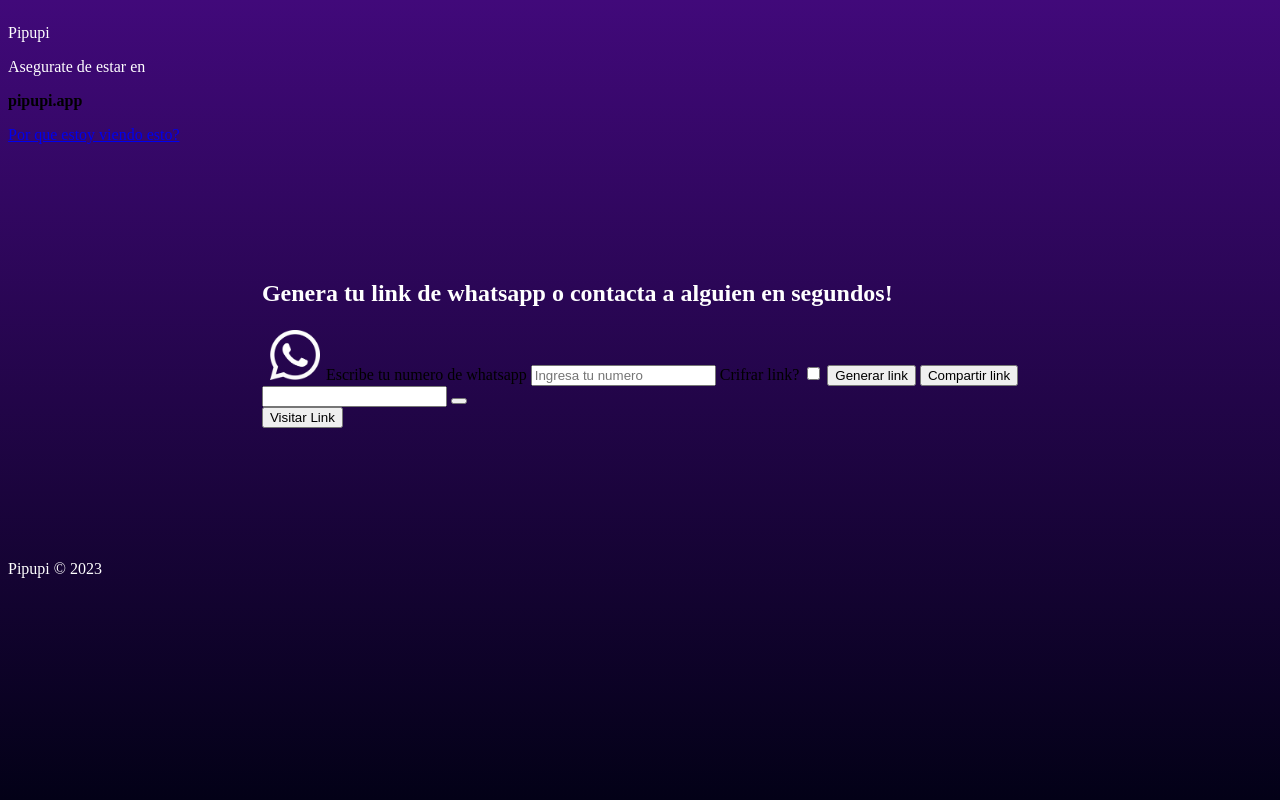
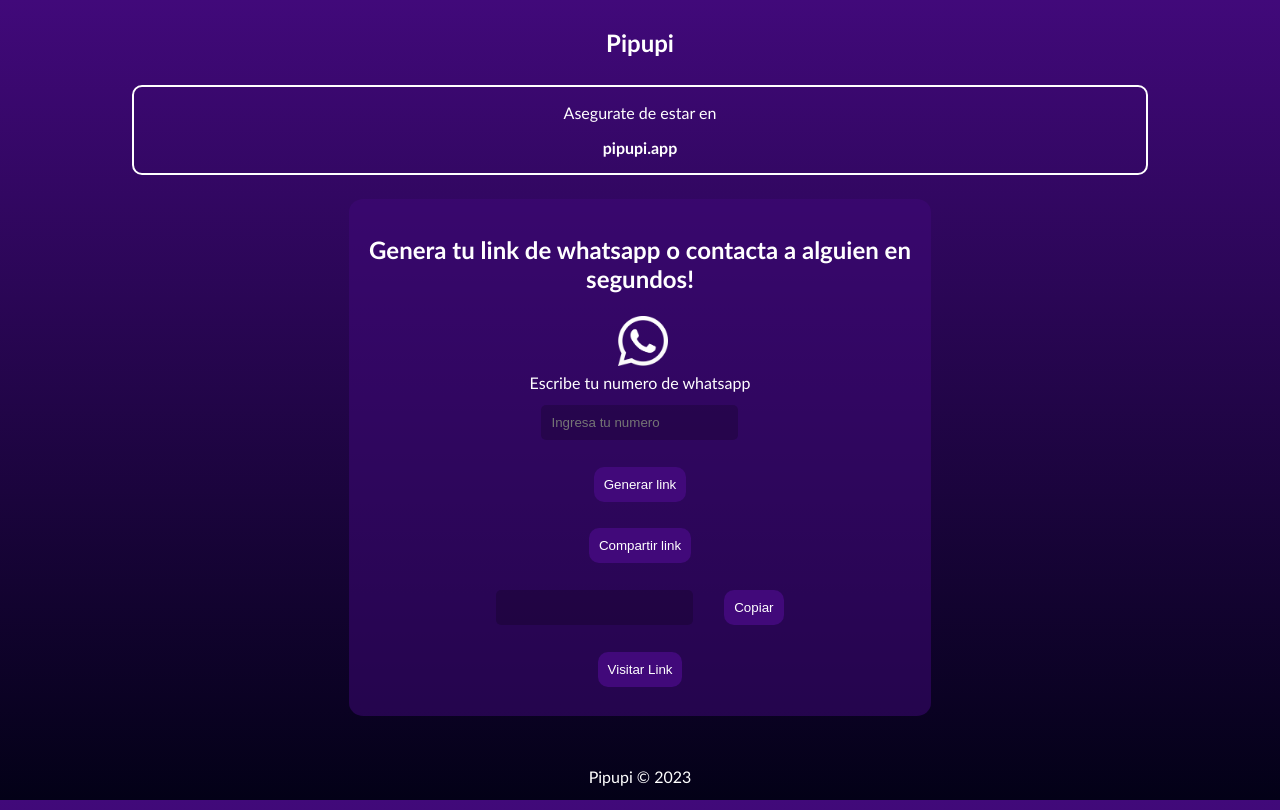
Before and after one commit to zentyk/pipupi, a plain HTML site: page dist/index.html in a window 1280 px wide. Drawn offline with Linux system fonts and the light colour scheme.

Commit message:
release candidate

```diff
--- a/dist/css/styles.css
+++ b/dist/css/styles.css
@@ -5,17 +5,12 @@ body{
    display: flex;
    flex-direction: column;
    min-height: 50vh;
-}
-
-h2,p{
-    color: white;
-}
-
-.social-btn{
-    width: 60px;
-    height: 60px;
-    background: none;
-    border: 2px solid #00000000;
+   color:white;
+   display: flex;
+   flex-direction: column;
+   justify-content: center;
+   align-items: center;
+   font-family: 'Gill Sans', 'Gill Sans MT', Calibri, 'Trebuchet MS', sans-serif;
 }
 
 #main{
@@ -23,13 +18,64 @@ h2,p{
     flex-direction: column;
     justify-content: center;
     align-items: center;
-    height: 50vh;
+    margin: 1em;
 }
 
-#hasLink{
-    display: none;
+
+#no-link{
+  display: flex;
+  flex-direction: column;
+  justify-content: center;
+  align-items: center;
+  background-color: rgba(65, 9, 122, 0.5);
+  text-align: center;
+  border-radius: 2.5%;
+  width: 80%;
+  padding: 1em;
 }
 
+#num{
+  padding: 10px;
+  border: none;
+  background-color: rgba(0, 0, 0, 0.2);
+  border-radius: 5px;
+  color: white;
+}
+
+#links{
+  padding: 10px;
+  border: none;
+  background-color: rgba(0, 0, 0, 0.2);
+  border-radius: 5px;
+  color: white;
+}
+
+.pipupiBtn{
+  padding: 10px;
+  background-color: #41097a;
+  color: white;
+  border: none;
+  border-radius: 10px;
+  margin: 1em;
+}
+
+#advice{
+  width: 80%;
+  margin: 0.5em;
+  border: 2.5px solid white;
+  border-radius: 10px;
+  text-align: center;
+  font-size: 1em;
+}
+
+
+/*#region Inputs*/
+.social-btn{
+    width: 60px;
+    height: 60px;
+    background: none;
+    border: 2px solid #00000000;
+}
 /* Chrome, Safari, Edge, Opera */
 input::-webkit-outer-spin-button,
 input::-webkit-inner-spin-button {
@@ -41,3 +87,7 @@ input::-webkit-inner-spin-button {
 input[type=number] {
   -moz-appearance: textfield;
 }
+
+input{
+  margin: 1em;
+}
--- a/dist/index.html
+++ b/dist/index.html
@@ -10,18 +10,15 @@
     <link rel="manifest" href="manifest.json">
 </head>
 <body>
+	<header>
+		<h2 class="logo">Pipupi</h2>
+	</header>
+	<section id="advice">
+		<p>Asegurate de estar en </p><strong>pipupi.app</strong></p>
+		<!--a href="http://pipupi.app">Por que estoy viendo esto?</a-->
+	</section>
 
-	<header>
-		<div class="header">
-			<p class="logo">Pipupi</p>
-		</div>
-		<div>
-			<p>Asegurate de estar en </p><strong>pipupi.app</strong></p>
-			<a href="http://pipupi.app">Por que estoy viendo esto?</a>
-		</div>
-	</header>
 	<section id="main">
-
 		<section id="hasLink">
 			<h2>Recibiste un link generado seguro!</h2>
 			<div class="link">
@@ -37,27 +34,36 @@
 			<label for="num">Escribe tu numero de whatsapp</label>
 			<input id="num" type="number" inputmode="numeric" maxlength="10" placeholder="Ingresa tu numero" pattern="[0-9]{10}" required onKeyDown="avoidLetters(event)">
 
-		<label for="msg">Crifrar link?</label>
-		<input type="checkbox" id="cypher" name="cypher" value="cypher">
+			<!--label for="msg">Cifrar link?</label>
+			<input type="checkbox" id="cypher" name="cypher" value="cypher"-->
 
-		<button onclick="generateLink(successMsg)">Generar link</button>
+			<button class="pipupiBtn" onclick="generateLink(successMsg)">Generar link</button>
 
-		<button id="shareBtn">Compartir link</button>
+			<button class="pipupiBtn" id="shareBtn">Compartir link</button>
 			<div class="copy-link">
 				<input type="text" id="links" readonly>
-			<button class="copybtn">
-				<i class="fa fa-clone"></i>
+				<button class="pipupiBtn" id="copyBtn" onclick="copyLink()">
+					Copiar
 				</button>
 			</div>
-		<button onclick="openLink()">Visitar Link</button>
+			<button class="pipupiBtn" onclick="openLink()">Visitar Link</button>
 		</section>
 	</section>
-
+	<br>
 	<footer>
       <p>Pipupi © 2023 </p>
     </footer>
     <script src="js/app.js"></script>
 	<script async src="https://pagead2.googlesyndication.com/pagead/js/adsbygoogle.js?client=ca-pub-8052537613003818"
      crossorigin="anonymous"></script>
+<!-- Google tag (gtag.js) -->
+<script async src="https://www.googletagmanager.com/gtag/js?id=G-SSXCWTFFKL"></script>
+<script>
+  window.dataLayer = window.dataLayer || [];
+  function gtag(){dataLayer.push(arguments);}
+  gtag('js', new Date());
+
+  gtag('config', 'G-SSXCWTFFKL');
+</script>
 </body>
 </html>
--- a/dist/js/app.js
+++ b/dist/js/app.js
@@ -80,7 +80,7 @@ async function generateLink(){
     } else {
         link = link+"&noCypher=true";
     }
-    document.getElementById('links').value = window.location.host +"?unk="+link;
+    document.getElementById('links').value = link;
 }
 
 function openLink(){
@@ -91,6 +91,15 @@ function openLink(){
     }
 }
 
+function copyLink(){
+    if(validField()) {
+        navigator.clipboard.writeText(link.replace("&noCypher=true",""));
+        document.getElementById('links').innerHTML = successMsg;
+    } else {
+        alert("Por favor, genera un link valido primero");
+    }
+}
+
 //TODO: limit the number of characters in the input field (8) (only accept numbers)
 //TODO: step by step guide:
 //** 1. select the social network (whatsapp button enabled by default)
```
Lines whose indentation alone changed are shown as unchanged.
